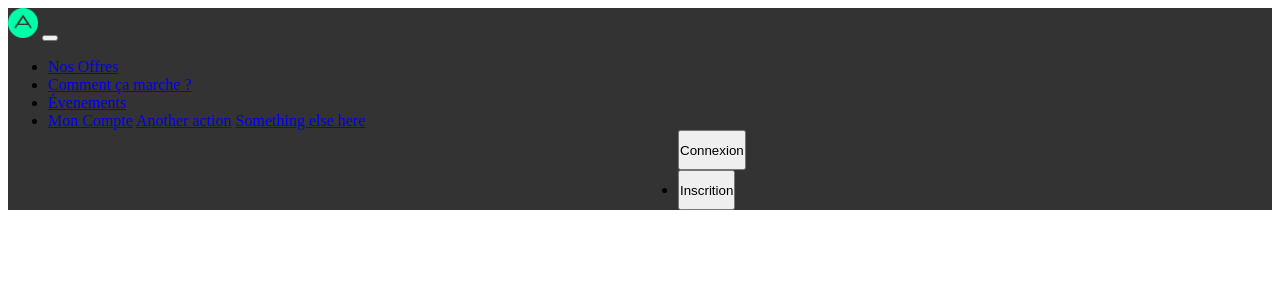
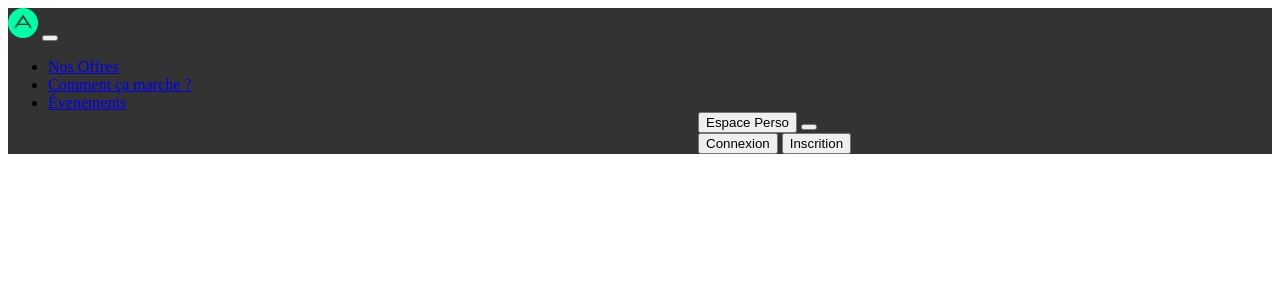
Before and after one commit to IliesV/Adopt-un_boss, a PHP site: page /views/barNav.php in a window 1280 px wide. Shown: the top 300 px of the page. Run offline with PHP 8.4, Linux system fonts and the light colour scheme.

Commit message:
Modification barNav 90% OK

```diff
--- a/assets/styles/barnav.css
+++ b/assets/styles/barnav.css
@@ -1,41 +1,49 @@
 
-/*.btnIsConnect{*/
-    /*height: 30px;*/
-    /*margin-left: 800px;*/
+/*!*.btnIsConnect{*!*/
+    /*!*height: 20px;*!*/
+    /*!*margin-left: 700px;*!*/
+/*!*}*!*/
+
+/*!*.btnIsNotConnect{*!*/
+    /*!*margin-left: 700px;*!*/
+/*!*}*!*/
+
+/*!*.btn-co{*!*/
+    /*!*height: 40px;*!*/
+    /*!*padding: 5px !important;*!*/
+/*!*}*!*/
+
+/*!*.btn-deco{*!*/
+    /*!*height: 40px;*!*/
+/*!*}*!*/
+
+/*!*.btn-inscription{*!*/
+    /*!*!*height: 40px;*!*!*/
+
+/*!*}*!*/
+
+/*#btnDropdown{*/
+    /*height: 20px !important;*/
 /*}*/
-
-/*.btnIsNotConnect{*/
-    /*margin-left: 700px;*/
-/*}*/
-
-.btn-co{
-    height: 40px;
-    padding: 5px !important;
-}
-
-.btn-deco{
-    height: 40px;
-}
-
-.btn-inscription{
-    height: 40px;
-
-}
 
 
 #iconNavBar{
     height: 30px;
 }
 
+.btn-barnav{
+    margin-left: 650px;
+}
 
-#btnInscription{
-     margin-left: 10px;
- }
 
-/*#btnDeconnexion{*/
-    /*margin-left: 10px;*/
+/*#btnInscription{*/
+     /*margin-left: 10px;*/
+ /*}*/
+
+/*!*#btnDeconnexion{*!*/
+    /*!*margin-left: 10px;*!*/
+/*!*}*!*/
+
+/*.btn{*/
+    /*padding: 0 !important;*/
 /*}*/
-
-.btn{
-    padding: 0 !important;
-}
--- a/assets/styles/candidat.css
+++ b/assets/styles/candidat.css
@@ -114,7 +114,3 @@ padding-bottom: 10px;
     margin-top: 5px;
 
 }
-
-.btn{
-    padding: 0 !important;
-}
--- a/controllers/UserController.php
+++ b/controllers/UserController.php
@@ -43,6 +43,7 @@ class UserController extends Controller {
     public function redirection() {
         $id = $this->get_id();
         $permission = $this->dao_user->get_user_permission($id);
+//        var_dump($permission);
 
         if ($permission == "candidat") {
             $this->controller_candidat->get_profil();
--- a/views/barNav.php
+++ b/views/barNav.php
@@ -20,45 +20,60 @@
             <li class="nav-item">
                 <a class="nav-link" href="/event">Évenements</a>
             </li>
-            <div id="" class="row">
 
-                <li class="nav-item dropdown">
-                    <a class="nav-link dropdown-toggle" href="https://example.com" id="dropdown03" data-toggle="dropdown" aria-haspopup="true" aria-expanded="false"></a>
-                    <div class="dropdown-menu" aria-labelledby="dropdown03"">
-                    <a class="dropdown-item" href="/profil">Mon Compte</a>
-                    <a class="dropdown-item" href="#">Another action</a>
-                    <a class="dropdown-item" href="#">Something else here</a>
+<!--            <div id="" class="row">-->
+<!--                <li class="nav-item dropdown">-->
+<!--                    <a class="nav-link dropdown-toggle" href="https://example.com" id="dropdown03" data-toggle="dropdown" aria-haspopup="true" aria-expanded="false"></a>-->
+<!--                    <div class="dropdown-menu" aria-labelledby="dropdown03"">-->
+<!--                    <a class="dropdown-item" href="/profil">Mon Compte</a>-->
+<!--                </li>-->
+<!--            </div>-->
 
-            </div>
-                </li>
+
+
+<div class="btn-barnav">
 
             <?php
             if (!empty($_COOKIE)){
             ?>
-                <div class="btnIsConnect row" style="margin-left: 700px">
-                    <li class="nav-item">
+
+                <div class="btn-group">
+                    <button type="button" class="btn btn-primary">Espace Perso</button>
+                    <button type="button" class="btn btn-primary dropdown-toggle dropdown-toggle-split" data-toggle="dropdown" aria-haspopup="true" aria-expanded="false">
+                        <span class="sr-only">Toggle Dropdown</span>
+                    </button>
+                    <div class="dropdown-menu">
+                        <a class="dropdown-item" href="/profil">Mon Compte</a>
                         <a href="/logout" class="nav-link disabled"><button class="btn-deco btn btn-outline-danger ">Deconnexion</button></a>
-                    </li>
+                    </div>
                 </div>
+
+<!--                <div class=" row">-->
+<!--                    <li class="nav-item">-->
+<!--                    </li>-->
+<!--                </div>-->
             <?php
             }else{
                 ?>
-                <div class="btnIsNotConnect row" style="margin-left: 630px">
-<!
-                    <li class="nav-item">
+
+                <div class="btn-group">
+                    <button type="button" class="btn btn-primary">Espace Perso</button>
+                    <button type="button" class="btn btn-primary dropdown-toggle dropdown-toggle-split" data-toggle="dropdown" aria-haspopup="true" aria-expanded="false">
+                        <span class="sr-only">Toggle Dropdown</span>
+                    </button>
+                    <div class="dropdown-menu">
                         <a href="/login/candidat" class="nav-link disabled"><button class="btn btn-outline-success btn-co"> Connexion </button></a>
-                    </li>
-
-                    <li class="nav-item">
                         <a href="/register" class="nav-link disabled"><button class="btn btn-outline-primary btn-inscription"> Inscrition </button></a>
-                    </li>
-
+                    </div>
                 </div>
             <?php
             }
             ?>
 
 
+</div>
+
+
         </ul>
     </div>
 </nav>
```
Also changed, not shown: views/profil_candidat.php (+12 -11 lines).
